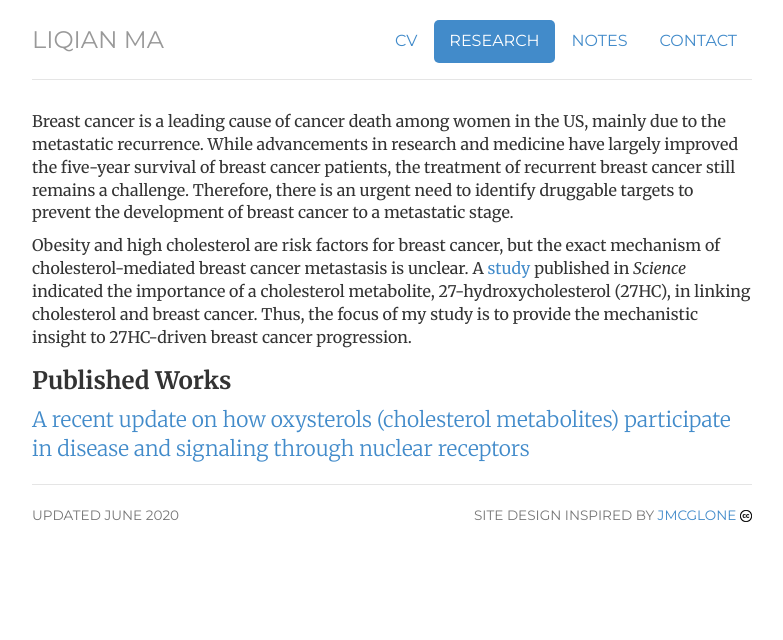
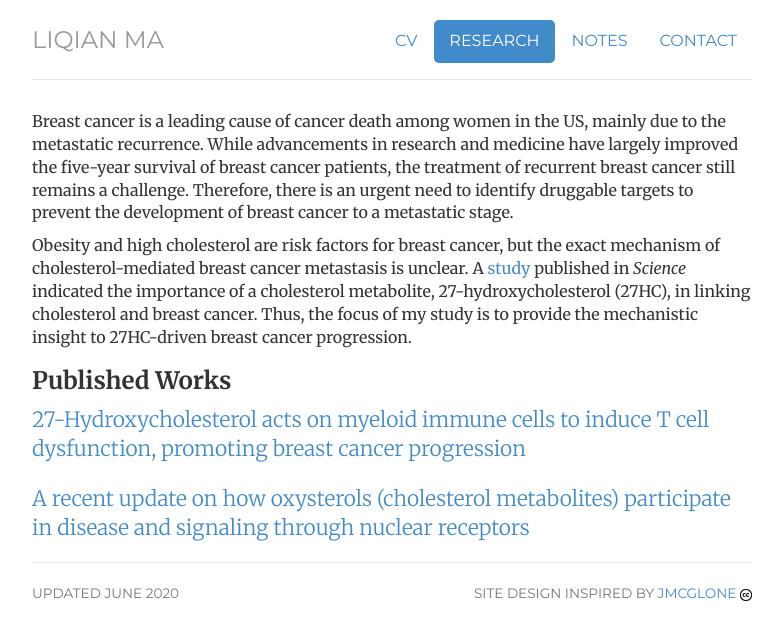
Before and after one commit to liqian-ma/liqian-ma.github.io, a Jekyll site: the page built from research/index.html, in a window 1280 px wide. Shown: the top 640 px of the page, without its empty margins (248-1031 px from the left). Built offline with Jekyll 4.4.1, drawn with Linux system fonts in a browser that asks for light colours.

Commit message:
Update index.html

```diff
--- a/research/index.html
+++ b/research/index.html
@@ -14,6 +14,9 @@ description: Research Work and Interest of Liqian Ma
   <p> Obesity and high cholesterol are risk factors for breast cancer, but the exact mechanism of cholesterol-mediated breast cancer metastasis is unclear. A <a href="https://www.ncbi.nlm.nih.gov/pubmed/24288332">study</a> published in <em>Science</em> indicated the importance of a cholesterol metabolite, 27-hydroxycholesterol (27HC), in linking cholesterol and breast cancer. Thus, the focus of my study is to provide the mechanistic insight to 27HC-driven breast cancer progression. </p>
 
   <h3>Published Works</h3>
+  <p class="lead"> <a href="https://www.sciencedirect.com/science/article/abs/pii/S0304383520304353"> 27-Hydroxycholesterol acts on myeloid immune cells to induce T cell dysfunction, promoting breast cancer progression
+ </a></p>
+
   <p class="lead"> <a href="https://www.ncbi.nlm.nih.gov/pubmed/30660701">A recent update on how oxysterols (cholesterol metabolites) participate in disease and signaling through nuclear receptors </a></p>
 
 </div>
```
